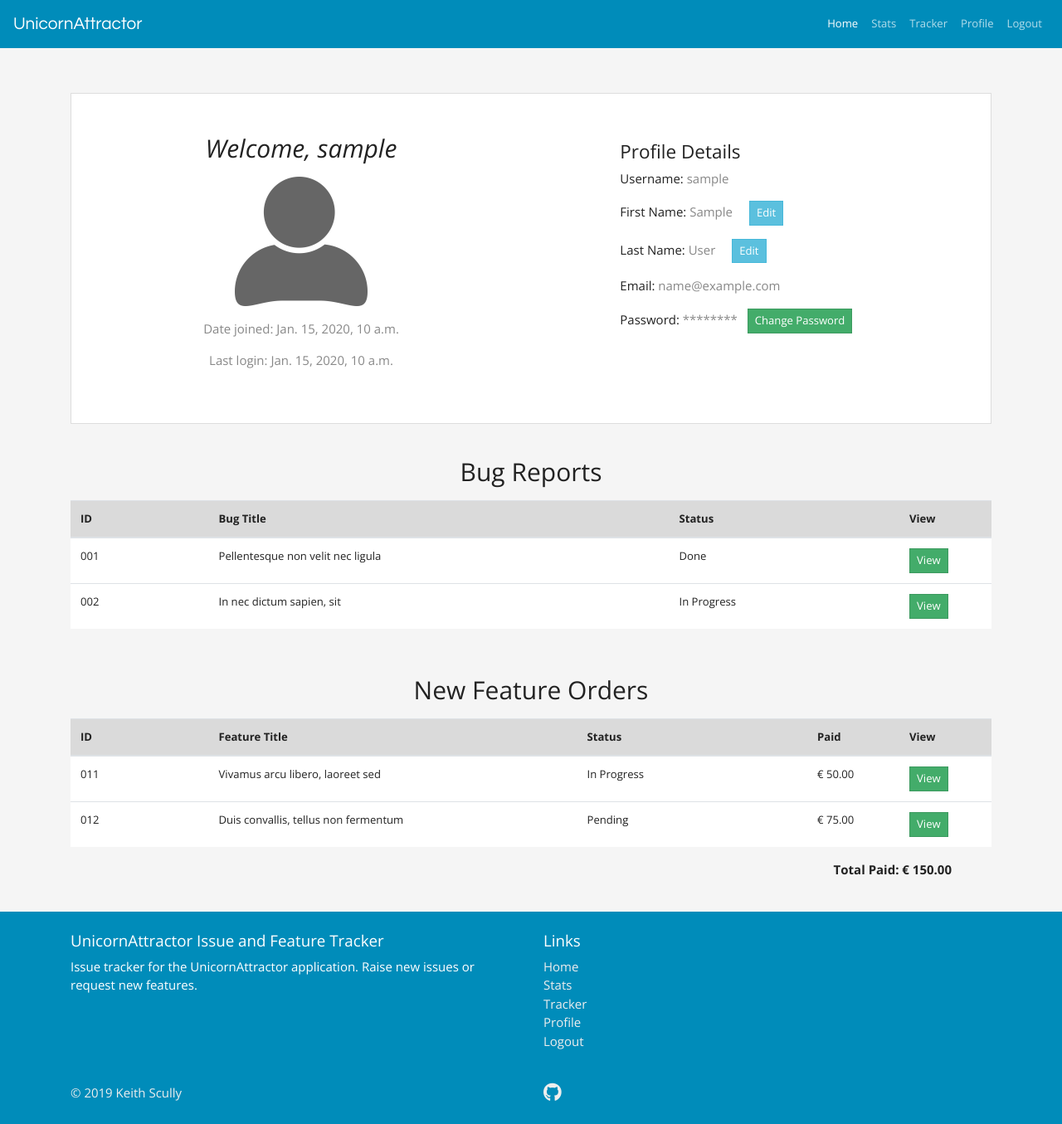
After one commit to kes2401/issue-tracker, a Django app: page /accounts/profile/ in a window 1280 px wide. The commit adds this page. Shown: the whole page at 83% size. Run offline with Django 3.2, Linux system fonts and the light colour scheme; a user stored in the database is signed in; tables that the repository leaves empty hold one stand-in row (values such as "Sample post"); some libraries are stand-ins or nearby versions.

Commit message:
Add Profile dashboard page for logged in user

```diff
--- /dev/null
+++ b/accounts/templates/profile.html
@@ -0,0 +1,97 @@
+{% extends 'base.html' %}
+{% load static %}
+{% block content %}
+<div class="row detail-container py-5">
+    <div class="col-12 col-md-6">
+        <h2 class="text-center"><strong><em>Welcome, {{ user.username }}</em></strong></h2>
+        <img class="user-logo d-block mx-auto my-3" src="{% static 'img/user.png' %}" alt="user profile logo">
+        <p class="text-center text-muted ">Date joined: {{ user.date_joined }}</p>
+        <p class="text-center text-muted">Last login: {{ user.last_login }}</p>
+    </div>
+    <div class="col-10 offset-1 col-sm-6 offset-sm-0 col-md-5 offset-md-1 mt-4 mt-sm-2">
+        <h4 class="xs-center"><strong>Profile Details</strong></h4>
+        <p>Username: <span class="text-muted">{{ user.username }}</span></p>
+        {% if user.first_name %}
+        <p>First Name: <span class="text-muted">{{ user.first_name }}</span> <span><a href="#"
+                    class="btn btn-sm btn-info mx-3">Edit</a></span></p>
+        {% else %}
+        <p>First Name: <span class="text-muted"><em>Not yet provided</em></span> <span><a href="#"
+                    class="btn btn-sm btn-info mx-3">Edit</a></span></p>
+        {% endif %}
+        {% if user.last_name %}
+        <p>Last Name: <span class="text-muted">{{ user.last_name }}</span> <span><a href="#"
+                    class="btn btn-sm btn-info mx-3">Edit</a></span></p>
+        </p>
+        {% else %}
+        <p>Last Name: <span class="text-muted"><em>Not yet provided</em></span> <span><a href="#"
+                    class="btn btn-sm btn-info mx-3">Edit</a></span></p>
+        {% endif %}
+        <p>Email: <span class="text-muted">{{ user.email }}</span></p>
+        <p>Password: <span class="text-muted">********</span> <span><a href="#"
+                    class="btn btn-sm btn-success mx-2 mt-2 mt-md-0">Change
+                    Password</a></span></p>
+    </div>
+</div>
+<div class="row">
+    <div class="col-12 mt-4">
+        <h2 class="text-center my-3"><strong>Bug Reports</strong></h2>
+        <table class="table table-hover">
+            <thead>
+                <tr class="table-active">
+                    <th scope="col" class="w-15">ID</th>
+                    <th scope="col" class="w-50">Bug Title</th>
+                    <th scope="col" class="w-25">Status</th>
+                    <th scope="col" class="w-10">View</th>
+                </tr>
+            </thead>
+            <tbody>
+                <tr>
+                    <td>001</td>
+                    <td>Pellentesque non velit nec ligula</td>
+                    <td>Done</td>
+                    <td><a href="#" class="btn btn-sm btn-success mx-auto">View</a></td>
+                </tr>
+                <tr>
+                    <td>002</td>
+                    <td>In nec dictum sapien, sit</td>
+                    <td>In Progress</td>
+                    <td><a href="#" class="btn btn-sm btn-success mx-auto">View</a></td>
+                </tr>
+            </tbody>
+        </table>
+    </div>
+</div>
+<div class="row">
+    <div class="col-12 my-4">
+        <h2 class="text-center my-3"><strong>New Feature Orders</strong></h2>
+        <table class="table table-hover">
+            <thead>
+                <tr class="table-active">
+                    <th scope="col" class="w-15">ID</th>
+                    <th scope="col" class="w-40">Feature Title</th>
+                    <th scope="col" class="w-25">Status</th>
+                    <th scope="col" class="w-10">Paid</th>
+                    <th scope="col" class="w-10">View</th>
+                </tr>
+            </thead>
+            <tbody>
+                <tr>
+                    <td>011</td>
+                    <td>Vivamus arcu libero, laoreet sed</td>
+                    <td>In Progress</td>
+                    <td>€ 50.00</td>
+                    <td><a href="#" class="btn btn-sm btn-success mx-auto">View</a></td>
+                </tr>
+                <tr>
+                    <td>012</td>
+                    <td>Duis convallis, tellus non fermentum</td>
+                    <td>Pending</td>
+                    <td>€ 75.00</td>
+                    <td><a href="#" class="btn btn-sm btn-success mx-auto">View</a></td>
+                </tr>
+            </tbody>
+        </table>
+        <p class="text-right mr-5"><strong>Total Paid: € 150.00</strong></p>
+    </div>
+</div>
+{% endblock %}
--- a/accounts/urls.py
+++ b/accounts/urls.py
@@ -1,5 +1,5 @@
 from django.urls import path, include
-from .views import login, logout, register
+from .views import login, logout, register, profile
 from accounts import url_reset
 
 urlpatterns = [
@@ -7,5 +7,5 @@ urlpatterns = [
     path('logout/', logout, name='logout'),
     path('register/', register, name='register'),
     path('password_reset/', include(url_reset)),
-
+    path('profile/', profile, name='profile')
 ]
--- a/accounts/views.py
+++ b/accounts/views.py
@@ -18,7 +18,7 @@ def login(request):
                 auth.login(user=user, request=request)
                 messages.success(
                     request, 'You have been succesfully logged in!')
-                return redirect(reverse('index'))
+                return redirect(reverse('profile'))
             else:
                 messages.error(
                     request, 'Your username or password is incorrect')
@@ -56,3 +56,9 @@ def register(request):
     else:
         registration_form = UserRegistrationForm()
     return render(request, 'register.html', {'registration_form': registration_form})
+
+
+@login_required
+def profile(request):
+    """ Renders profile dashboard for logged in user """
+    return render(request, 'profile.html')
--- a/static/css/custom.css
+++ b/static/css/custom.css
@@ -30,6 +30,23 @@ body {
     font-weight: 300;
 }
 
+.user-logo {
+    width: 160px;
+    -webkit-filter: opacity(60%);
+    filter: opacity(60%);
+}
+
+.detail-container {
+    background-color: #fff;
+    border: 1px solid #ddd;
+    margin: 0 auto;
+}
+
+.table {
+    background-color: #fff;
+}
+
+
 
 
 /* Utility Classes */
@@ -37,3 +54,33 @@ body {
 .text-slim {
     font-weight: 300;
 }
+
+table .w-10 {
+    width: 10%;
+}
+
+table .w-15 {
+    width: 15%;
+}
+
+table .w-20 {
+    width: 20%;
+}
+
+table .w-25 {
+    width: 25%;
+}
+
+table .w-40 {
+    width: 40%;
+}
+
+table .w-50 {
+    width: 50%;
+}
+
+ /* Media Queries  */
+
+@media (max-width: 767px) {
+    .xs-center { text-align: center; }
+}
--- a/templates/base.html
+++ b/templates/base.html
@@ -44,6 +44,9 @@
                         <a class="nav-link" href="#">Tracker</a>
                     </li>
                     {% if user.is_authenticated %}
+                    <li class="nav-item">
+                        <a class="nav-link" href="{% url 'profile' %}">Profile</a>
+                    </li>
                     <li class="nav-item">
                         <a class="nav-link" href="{% url 'logout' %}">Logout</a>
                     </li>
@@ -101,6 +104,7 @@
                         <li><a href="#">Stats</a></li>
                         <li><a href="#">Tracker</a></li>
                         {% if user.is_authenticated %}
+                        <li><a href="{% url 'profile' %}">Profile</a></li>
                         <li><a href="{% url 'logout' %}">Logout</a></li>
                         {% else %}
                         <li><a href="{% url 'register' %}">Register</a></li>
```
Also changed, not shown: static/img/user.png (added).
